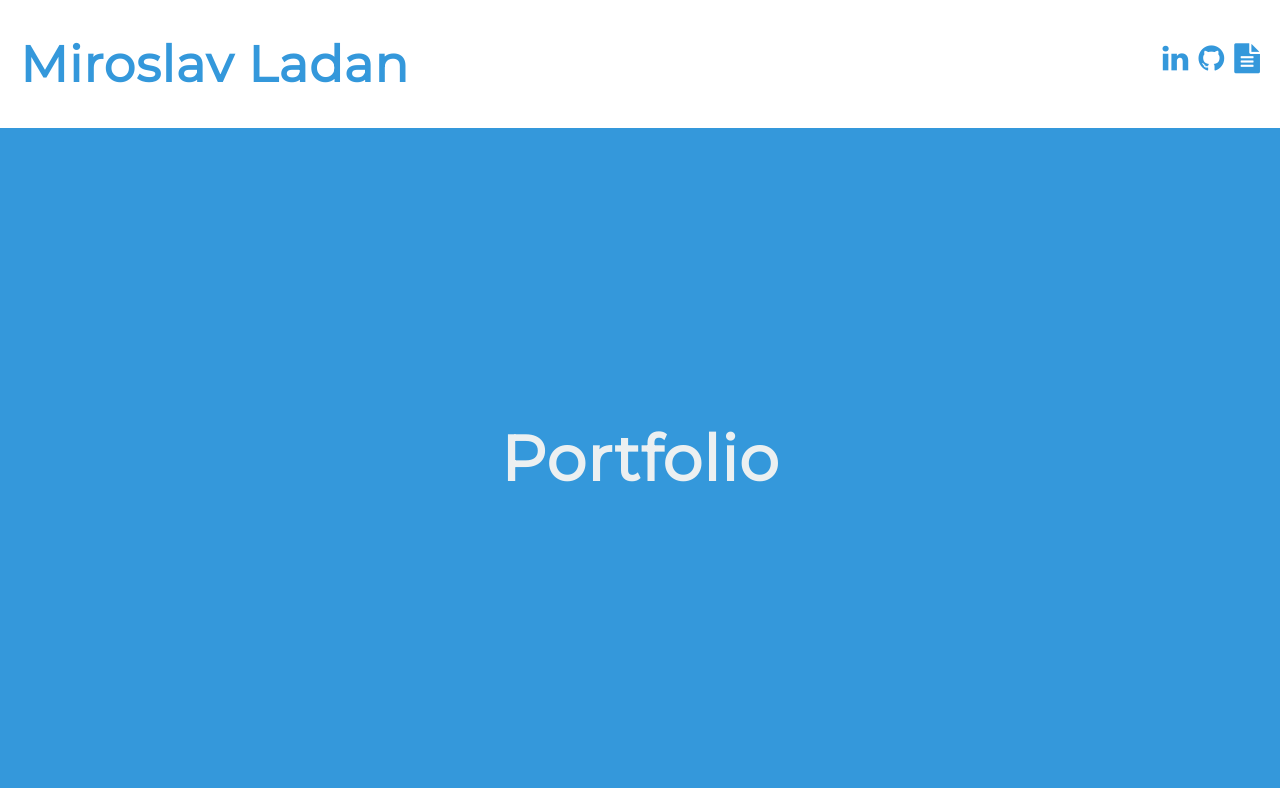
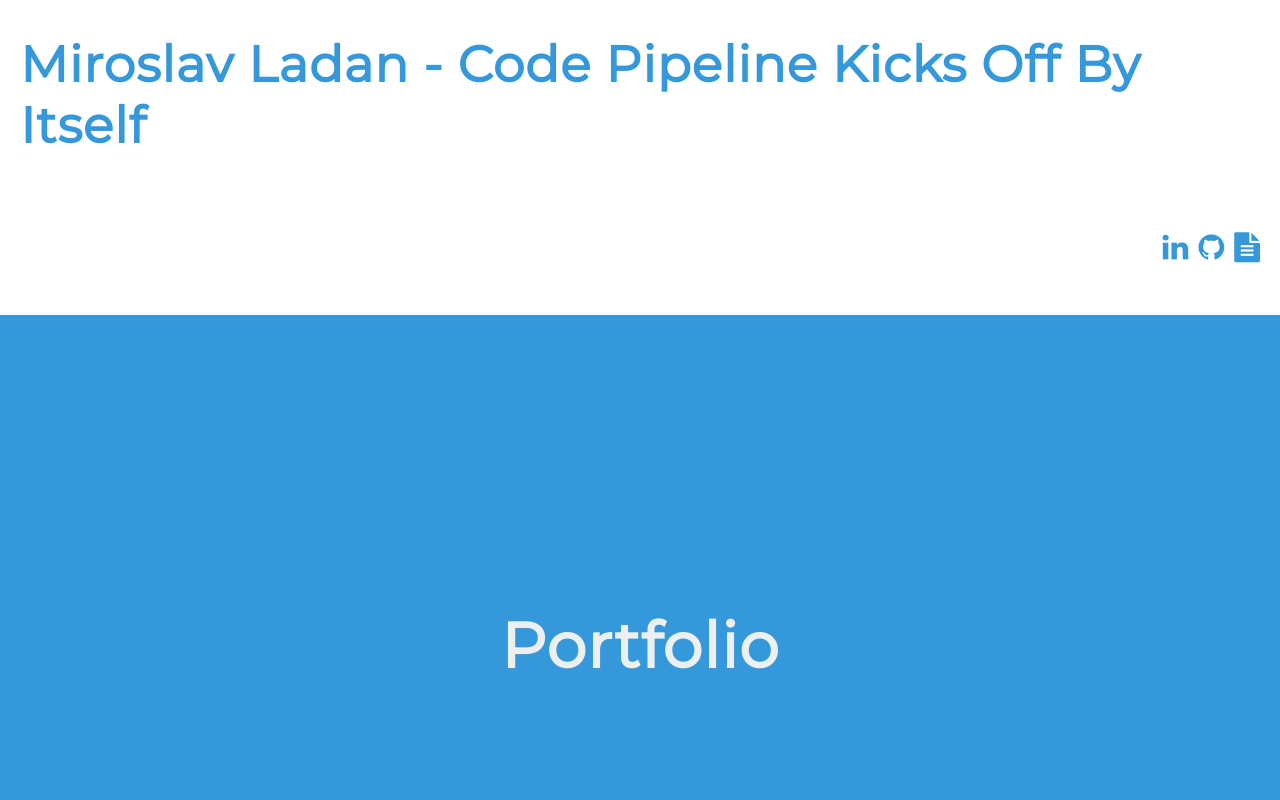
Before and after one commit to mladan-cloud/my-portfolio, a plain HTML site: page index.html in a window 1280 px wide. Shown: the top 800 px of the page. Drawn offline with Linux system fonts and the light colour scheme.

Commit message:
Small change to test if Code Pipeline will kick off by itself.

```diff
--- a/index.html
+++ b/index.html
@@ -13,7 +13,7 @@
     <main class="overflow--auto">
       <h1 class="color--skyBlue section__heading--largest">
         <!--Your name goes here -->
-        Miroslav Ladan
+        Miroslav Ladan - Code Pipeline Kicks Off By Itself
       </h1>
 
       <ul class="section--social">
```
